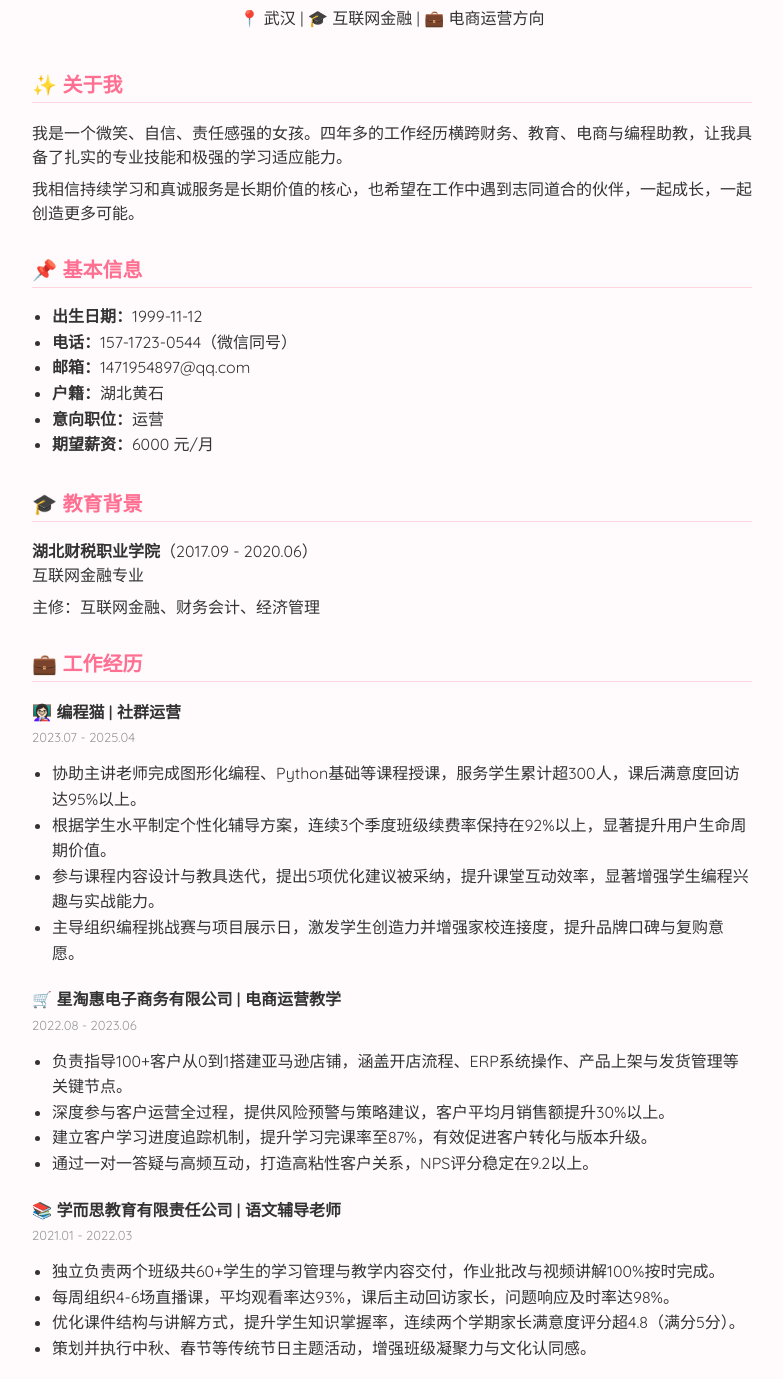
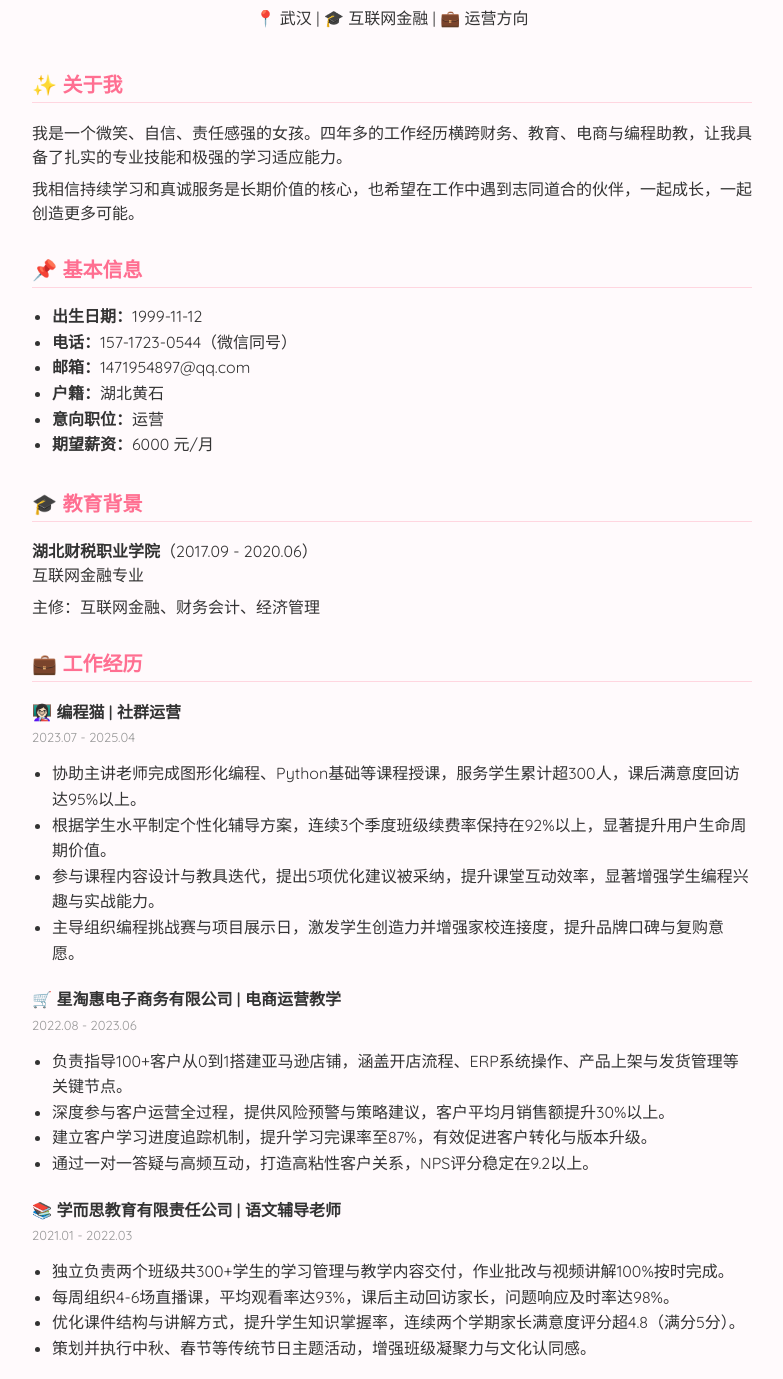
Before and after one commit to chemark/luojinting, a plain HTML site: page index.html in a window 1280 px wide. Shown: the part 217-1596 px from the top of the page, without its empty margins (248-1031 px from the left). Drawn offline with Linux system fonts and the light colour scheme.

Commit message:
Update index.html

```diff
--- a/index.html
+++ b/index.html
@@ -12,7 +12,7 @@
     <header>
       <img src="https://raw.githubusercontent.com/chemark/luojinting/main/luojinting.jpg" alt="头像">
       <h1>骆锦婷</h1>
-      <p>📍 武汉 | 🎓 互联网金融 | 💼 电商运营方向</p>
+      <p>📍 武汉 | 🎓 互联网金融 | 💼 运营方向</p>
     </header>
 
     <section>
@@ -68,7 +68,7 @@
         <h3>📚 学而思教育有限责任公司 | 语文辅导老师</h3>
         <p class="time">2021.01 - 2022.03</p>
         <ul>
-          <li>独立负责两个班级共60+学生的学习管理与教学内容交付，作业批改与视频讲解100%按时完成。</li>
+          <li>独立负责两个班级共300+学生的学习管理与教学内容交付，作业批改与视频讲解100%按时完成。</li>
           <li>每周组织4-6场直播课，平均观看率达93%，课后主动回访家长，问题响应及时率达98%。</li>
           <li>优化课件结构与讲解方式，提升学生知识掌握率，连续两个学期家长满意度评分超4.8（满分5分）。</li>
           <li>策划并执行中秋、春节等传统节日主题活动，增强班级凝聚力与文化认同感。</li>
```
